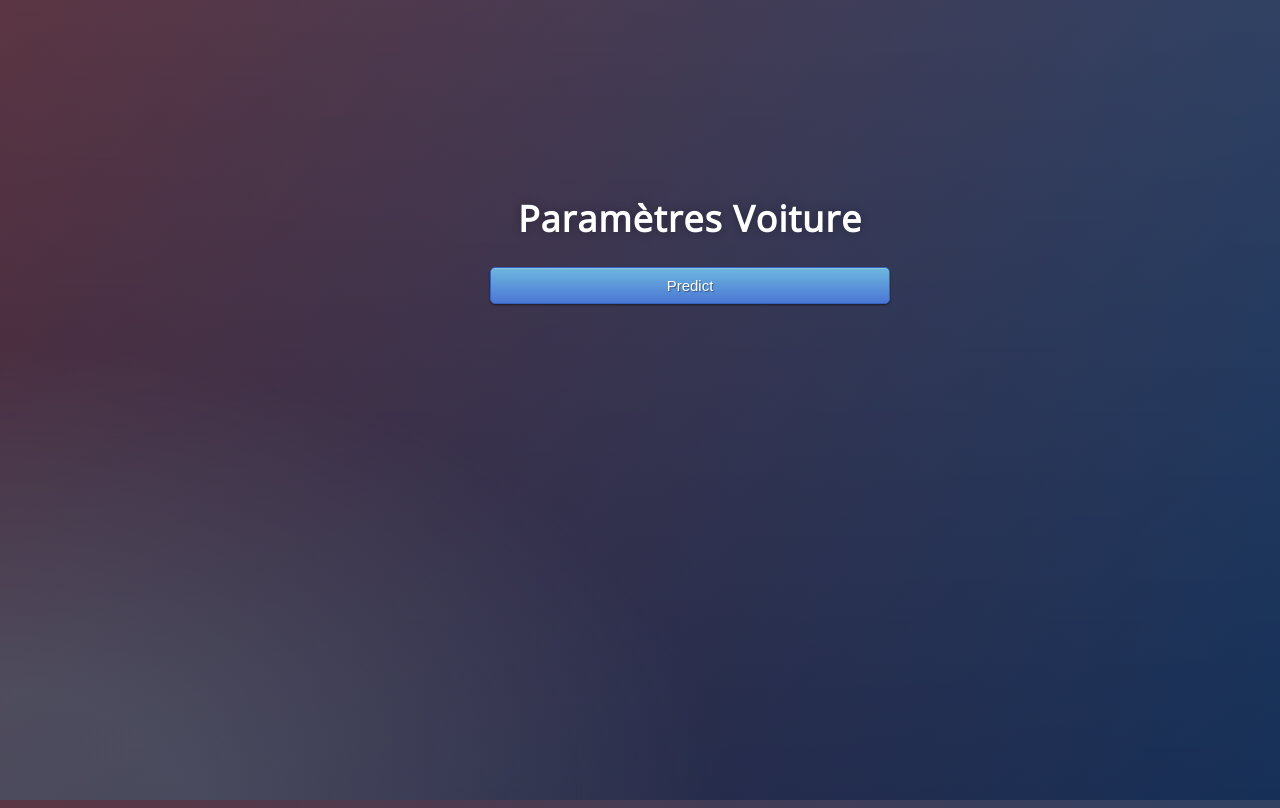
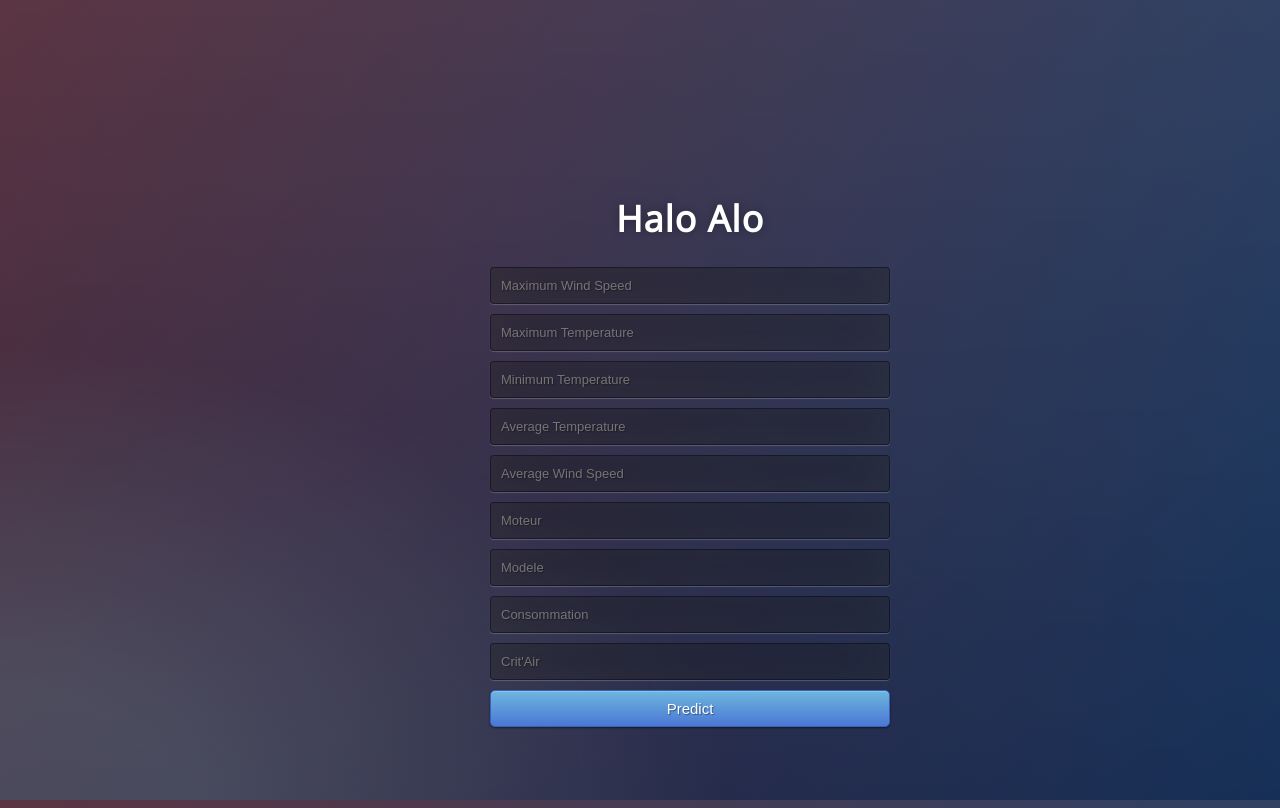
Before and after one commit to pchan21/Simple_Flask_App_GCP, a Flask app: page / in a window 1280 px wide. Run offline with Flask 2, Linux system fonts and the light colour scheme.

Commit message:
Update home.html
initialize again home

```diff
--- a/templates/home.html
+++ b/templates/home.html
@@ -1,60 +1,42 @@
 <!DOCTYPE html>
 <html >
-
 <!--From https://codepen.io/frytyler/pen/EGdtg-->
 <head>
-  <title>Estime le Prix de ta Voiture d'Occasion</title>
   <meta charset="UTF-8">
+  <title>ML API</title>
+  <link href='https://fonts.googleapis.com/css?family=Pacifico' rel='stylesheet' type='text/css'>
+<link href='https://fonts.googleapis.com/css?family=Arimo' rel='stylesheet' type='text/css'>
+<link href='https://fonts.googleapis.com/css?family=Hind:300' rel='stylesheet' type='text/css'>
 <link href='https://fonts.googleapis.com/css?family=Open+Sans+Condensed:300' rel='stylesheet' type='text/css'>
-  <link href='https://fonts.googleapis.com/css?family=Hind:300' rel='stylesheet' type='text/css'>
-  <link href='https://fonts.googleapis.com/css?family=Arimo' rel='stylesheet' type='text/css'>
-  <link href='https://fonts.googleapis.com/css?family=Pacifico' rel='stylesheet' type='text/css'>
 <link rel="stylesheet" href="{{ url_for('static', filename='css/style.css') }}">
 
 </head>
-  <div class="scroll-container">
+
 <body>
  <div class="login">
-      <h1> Paramètres Voiture</h1>
+	<h1>Halo Alo</h1>
     <!-- Problème lié au formulaire -->
      <!-- Main Input For Receiving Query to our ML -->
     <form action="{{ url_for('predict')}}"method="post">
-            {% for element in data_name_input %}
-              {% if element == "Crit'Air" %}
-                <input type="text" name="{{element}}" list="{{element}}" placeholder="{{element}}" required="required" /><br>
-                <datalist id="{{element}}">
-                  <option value="1" />
-                  <option value="2" />
-                  <option value="3" />
-                  <option value="4" />
-                  <option value="5" />
-                  <option value="6" />
+      <input type="text" name="interview_score3" placeholder="Maximum Wind Speed" required="required" /><br>
+    	<input type="text" name="experience" placeholder="Maximum Temperature" required="required" /><br>
+        <input type="text" name="test_score" placeholder="Minimum Temperature" required="required" /><br>
+        <input type="text" name="interview_score5" placeholder="Average Temperature" required="required" /><br>
+        <input type="text" name="interview_score6" placeholder="Average Wind Speed" required="required" /><br>
 
-                </datalist>
-              {% elif element in data_name_encoding %}
-                <input type="text" name="{{element}}" list="{{element}}" placeholder="{{element}}" required="required" /><br>
-              {% else %}
-                <input type="integer" name="{{element}}" placeholder="{{element}}" required="required" /><br>
-              {% endif %}
+        {% for element in data %}
+          <input type="text" name="{{element}}" placeholder="{{element}}" required="required" /><br>
+        {% endfor %}
 
-              {% if element in data_name_encoding %}
-
-                <datalist id="{{element}}" aria-required="true">
-                {% for option in data_values_encoding[element] %}
-                  <option value="{{option}}" />
-                {% endfor %}
-                </datalist>
-              {% endif %}
-            {% endfor %}
         <button type="submit" class="btn btn-primary btn-block btn-large">Predict</button>
     </form>
+
+   <br>
+   <br>
+
+
  </div>
  {{prediction_text}}
-    <br>
-    <br>
-    <br>
-    <br>
-    <br>
+
 </body>
-  </div>
 </html>
```
Lines whose indentation alone changed are shown as unchanged.
